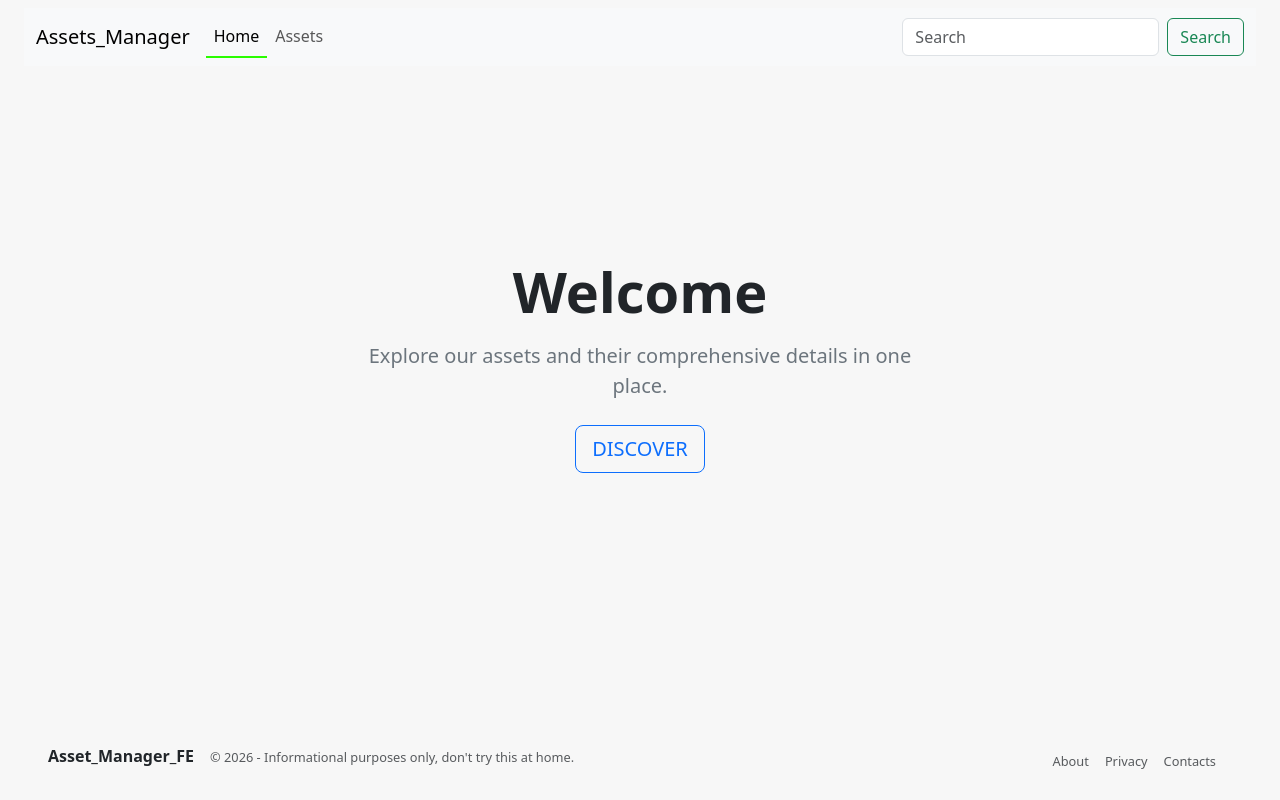
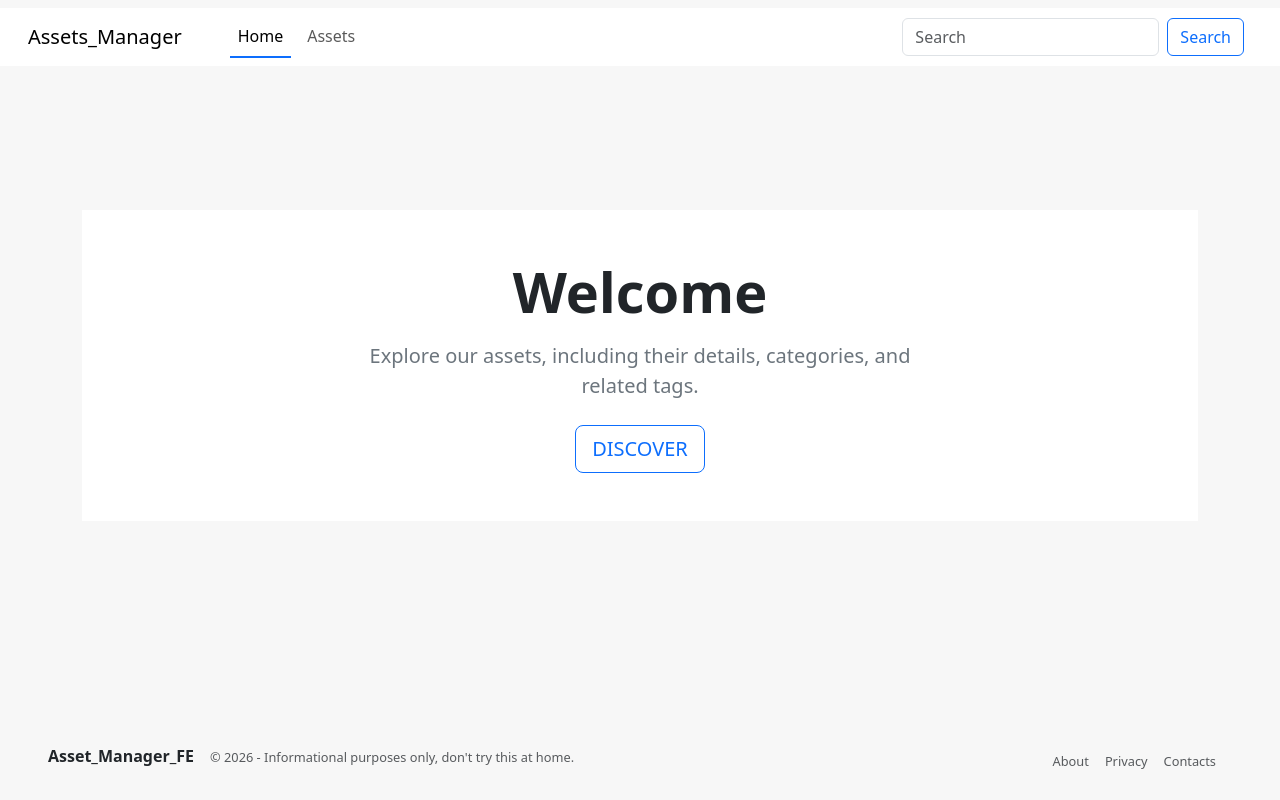
Before and after one commit to saverio-mandarano/asset_manager_fe, a React (Vite) app: page / in a window 1280 px wide. Built offline with nearby package versions, Linux system fonts and the light colour scheme.

Commit message:
Add WelcomePage

```diff
--- a/src/components/Header.jsx
+++ b/src/components/Header.jsx
@@ -6,12 +6,12 @@ const Header = () => {
   const [activeAssets, setActiveAssets] = useState(false);
 
   return (
-    <header className="mb-5 mt-2 mx-4">
-      <nav className="navbar navbar-expand-lg bg-body-tertiary">
+    <header className="mb-5 mt-2 ">
+      <nav className="navbar navbar-expand-lg bg-white">
         <div className="container-fluid">
-          <a className="navbar-brand" href="#">
+          <span className="navbar-brand me-5 ps-3" href="#">
             Assets_Manager
-          </a>
+          </span>
           <button
             className="navbar-toggler"
             type="button"
@@ -24,8 +24,8 @@ const Header = () => {
             <span className="navbar-toggler-icon"></span>
           </button>
           <div className="collapse navbar-collapse" id="navbarSupportedContent">
-            <ul className="navbar-nav me-auto mb-2 mb-lg-0">
-              <li className="nav-item my-nav">
+            <ul className="navbar-nav me-auto mb-2 me-2 mb-lg-0">
+              <li className="nav-item my-nav  me-2">
                 <NavLink
                   to="/"
                   className={({ isActive }) =>
@@ -46,14 +46,14 @@ const Header = () => {
                 </NavLink>
               </li>
             </ul>
-            <form className="d-flex" role="search">
+            <form className="d-flex pe-4" role="search">
               <input
                 className="form-control me-2"
                 type="search"
                 placeholder="Search"
                 aria-label="Search"
               />
-              <button className="btn btn-outline-success" type="submit">
+              <button className="btn btn-outline-primary" type="submit">
                 Search
               </button>
             </form>
--- a/src/index.css
+++ b/src/index.css
@@ -43,22 +43,6 @@ body {
 }
 
 /* navbar */
-
-.my-nav {
-  position: relative;
+.nav-link.active {
+  border-bottom: 2px solid rgb(13, 110, 253);
 }
-
-/* .my-nav:hover::before {
-  position: absolute;
-  content: "";
-  width: 100%;
-  height: 2px;
-  background-color: rgb(42, 253, 0);
-  transition: all 0.2ss ease;
-  left: 0;
-  bottom: 0;
-} */
-
-.nav-link.active {
-  border-bottom: 2px solid rgb(42, 253, 0);
-}
--- a/src/pages/WelcomePage.jsx
+++ b/src/pages/WelcomePage.jsx
@@ -1,12 +1,13 @@
 export default function WelcomePage() {
   return (
-    <div class="container my-5 d-flex flex-column flex-grow-1">
+    <div class="container my-5 d-flex flex-column flex-grow-1 bg-white">
       <section class="d-flex align-items-center justify-content-center flex-grow-1 py-5">
         <div className="text-center col-12 col-md-8 col-lg-6">
           <h1 className="display-4 fw-bold mb-3">Welcome</h1>
 
           <p className="lead mb-4 text-secondary">
-            Explore our assets and their comprehensive details in one place.
+            Explore our assets, including their details, categories, and related
+            tags.{" "}
           </p>
 
           <div className="d-flex gap-3 justify-content-center">
```
